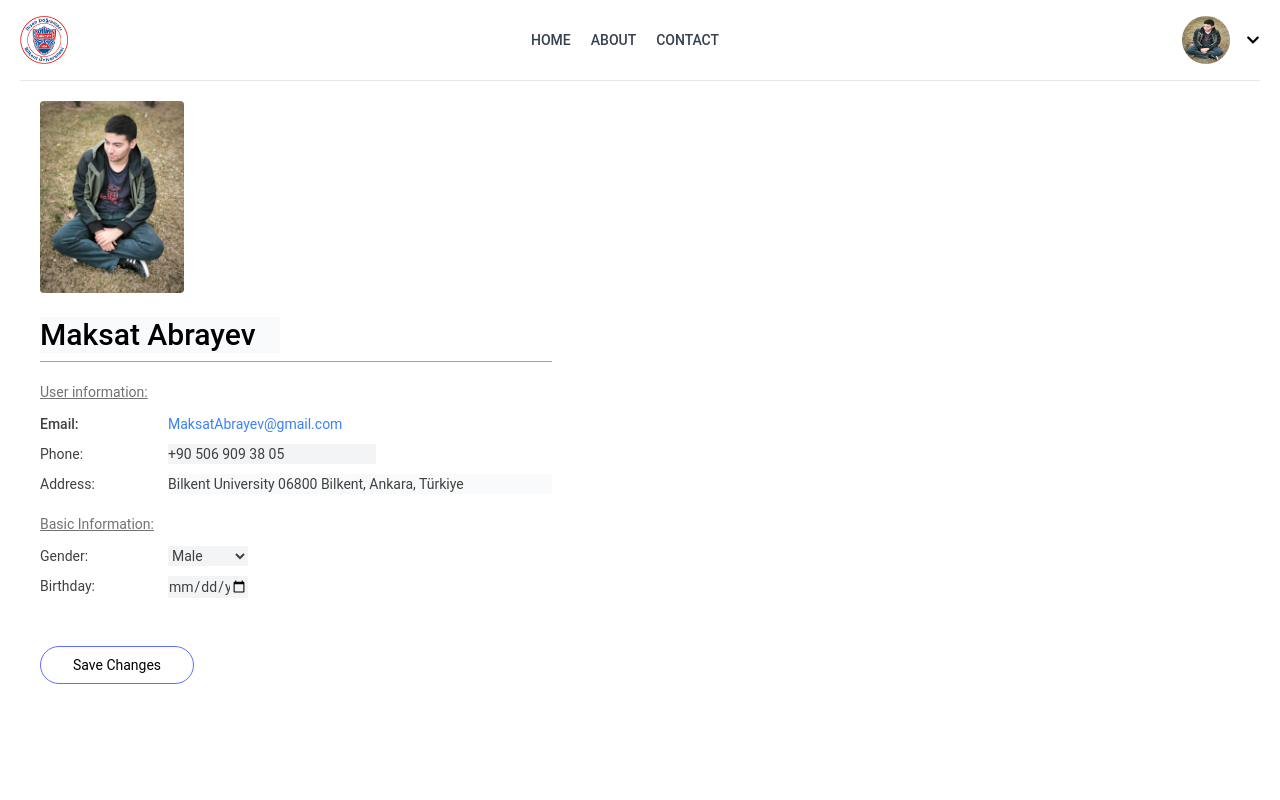
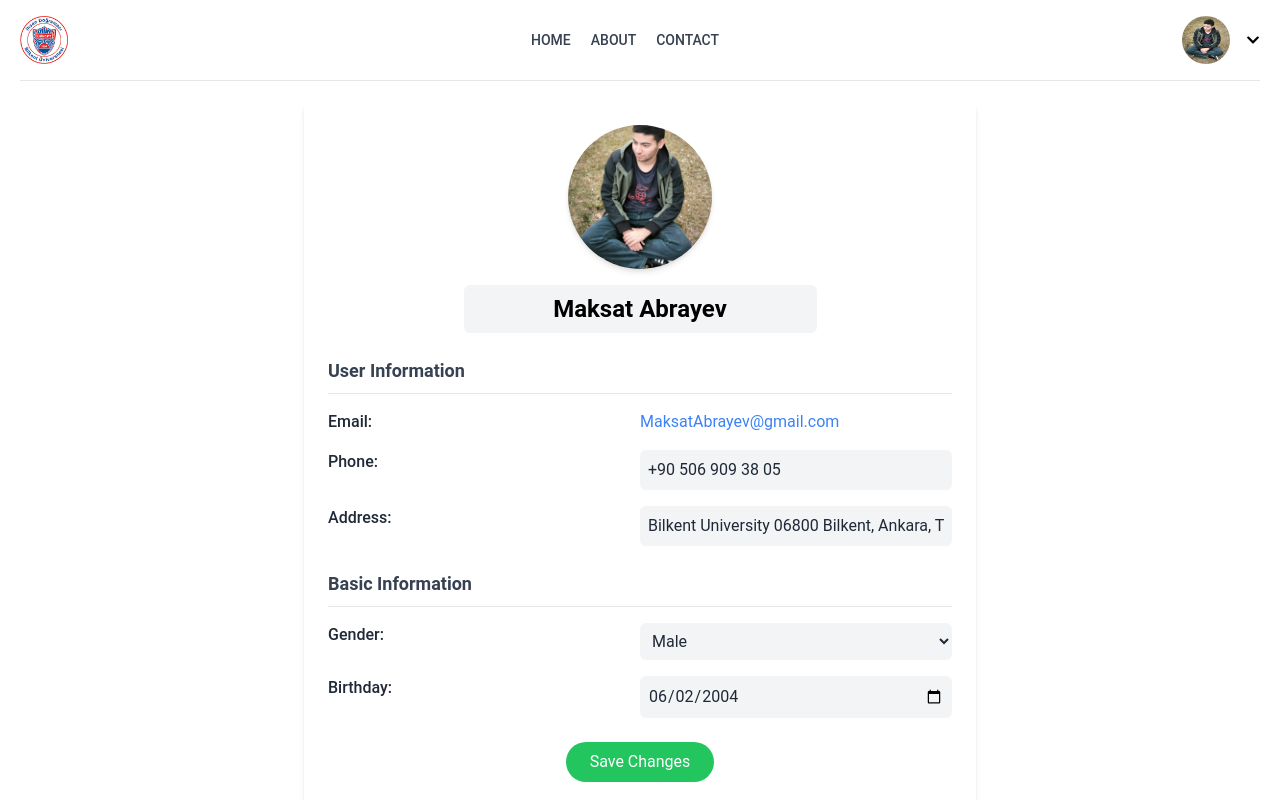
Before and after one commit to ahmadatimo/Guidex, a React (Vite) app in the folder frontend/: page /my-profile in a window 1280 px wide. Both pictures are taken after a click on the button "Edit". Shown: the top 800 px of the page. Built offline with nearby package versions, Linux system fonts and the light colour scheme.

Commit message:
Enhancing my-profile page

```diff
--- a/frontend/src/pages/MyProfile.tsx
+++ b/frontend/src/pages/MyProfile.tsx
@@ -1,82 +1,137 @@
-import React, { useState } from 'react';
+import React, { useState } from "react";
 
 const MyProfile: React.FC = () => {
-
-  const [userData , setUserData] = useState({
-    name:"Maksat Abrayev",
-    image:"public/assets/Maksat_Abrayev.jpg",
+  const [userData, setUserData] = useState({
+    name: "Maksat Abrayev",
+    image: "public/assets/Maksat_Abrayev.jpg",
     email: "MaksatAbrayev@gmail.com",
     phone: "+90 506 909 38 05",
     address: "Bilkent University 06800 Bilkent, Ankara, Türkiye",
     gender: "Male",
-    BirthDate: "02-06-2004",
+    BirthDate: "2004-06-02", // Use ISO format for compatibility with `type="date"`
+  });
 
-  })
+  const [isEdit, setIsEdit] = useState(false);
 
-  const [isEdit,setIsEdit] = useState(false);
   return (
-    <div className='ml-10 max-w-lg flex flex-col gap-2 text-sm'>
-        <img className='w-36  rounded' src={userData.image} alt="" />
-        {
-          isEdit?
-          <input className="bg-gray-50 text-3xl font-medium max-w-60 mt-4 " type="text" value={userData.name}
-          onChange={e => setUserData(prev=> ({...prev, name:e.target.value}))} /> :
-          <p className='text-3xl font-medium text-neutral-800 mt-4'>{userData.name}</p>
+    <div className="max-w-2xl mx-auto p-6 bg-white shadow-md rounded-lg space-y-6">
+      {/* Profile Picture */}
+      <div className="flex flex-col items-center">
+        <img
+          className="w-36 h-36 rounded-full shadow-md object-cover"
+          src={userData.image}
+          alt="Profile"
+        />
+        {isEdit ? (
+          <input
+            className="mt-4 text-center text-2xl font-semibold bg-gray-100 p-2 rounded-md focus:outline-none focus:ring-2 focus:ring-primary"
+            type="text"
+            value={userData.name}
+            onChange={(e) =>
+              setUserData((prev) => ({ ...prev, name: e.target.value }))
             }
-        <hr className='bg-zinc-400 h-[1px] border-none' />
+          />
+        ) : (
+          <h1 className="mt-4 text-2xl font-semibold text-gray-800">
+            {userData.name}
+          </h1>
+        )}
+      </div>
+
+      {/* User Information */}
       <div>
-          <p className='text-neutral-500 underline mt-3'>User information:</p>
-          <div className='grid grid-cols-[1fr_3fr] gap-y-2.5 mt-3 text-neutral-700'>
-            <p className='font-medium'>Email: </p>
-            <p className='text-blue-500'>{userData.email}</p>
-            <p className='font_medium'>Phone:</p>
-            {
-              isEdit?
-              <input className='bg-gray-100 max-w-52' type="text" value={userData.phone}
-              onChange={e => setUserData(prev=> ({...prev, phone:e.target.value}))} />:<p className='text-blue-400'>{userData.phone}</p>
+        <h2 className="text-lg font-semibold text-gray-700 border-b pb-2">
+          User Information
+        </h2>
+        <div className="grid grid-cols-2 gap-y-4 mt-4 text-gray-800">
+          <p className="font-medium">Email:</p>
+          <p className="text-blue-500">{userData.email}</p>
+          <p className="font-medium">Phone:</p>
+          {isEdit ? (
+            <input
+              className="bg-gray-100 p-2 rounded-md focus:outline-none focus:ring-2 focus:ring-primary"
+              type="text"
+              value={userData.phone}
+              onChange={(e) =>
+                setUserData((prev) => ({ ...prev, phone: e.target.value }))
               }
-            <p className='font_medium'>Address:</p>
-            {
-              isEdit?
-              <input className='bg-gray-50' type="text" value={userData.address}
-              onChange={e => setUserData(oldInfo => ({...oldInfo ,email:e.target.value}))}/>:
-              <p className='bg-gray-50'>{userData.address}</p>
+            />
+          ) : (
+            <p className="text-blue-400">{userData.phone}</p>
+          )}
+          <p className="font-medium">Address:</p>
+          {isEdit ? (
+            <input
+              className="bg-gray-100 p-2 rounded-md focus:outline-none focus:ring-2 focus:ring-primary"
+              type="text"
+              value={userData.address}
+              onChange={(e) =>
+                setUserData((prev) => ({ ...prev, address: e.target.value }))
               }
+            />
+          ) : (
+            <p>{userData.address}</p>
+          )}
         </div>
       </div>
+
+      {/* Basic Information */}
       <div>
-          <p className='text-neutral-500 underline mt-3'>Basic Information:</p>
-          <div className='grid grid-cols-[1fr_3fr] gap-y-2.5 mt-3 text-neutral-700'>
-            <p className='font_medium'>Gender:</p>
-            {
-              isEdit?
-              <select className='max-w-20 bg-gray-100' value={userData.gender}
-                onChange={(e) => setUserData(prev => ({...prev, gender: e.target.value}))}>
+        <h2 className="text-lg font-semibold text-gray-700 border-b pb-2">
+          Basic Information
+        </h2>
+        <div className="grid grid-cols-2 gap-y-4 mt-4 text-gray-800">
+          <p className="font-medium">Gender:</p>
+          {isEdit ? (
+            <select
+              className="bg-gray-100 p-2 rounded-md focus:outline-none focus:ring-2 focus:ring-primary"
+              value={userData.gender}
+              onChange={(e) =>
+                setUserData((prev) => ({ ...prev, gender: e.target.value }))
+              }
+            >
               <option value="Male">Male</option>
               <option value="Female">Female</option>
-              </select>: <p className='text-gray-400'>{userData.gender}</p>
+            </select>
+          ) : (
+            <p className="text-gray-500">{userData.gender}</p>
+          )}
+          <p className="font-medium">Birthday:</p>
+          {isEdit ? (
+            <input
+              type="date"
+              className="bg-gray-100 p-2 rounded-md focus:outline-none focus:ring-2 focus:ring-primary"
+              value={userData.BirthDate}
+              onChange={(e) =>
+                setUserData((prev) => ({ ...prev, BirthDate: e.target.value }))
               }
-            <p className='font_medium'>Birthday:</p>
-            {
-              isEdit?
-              <input type="date" className='max-w-20 bg-gray-100' value={userData.BirthDate}
-              onChange={(e) => setUserData(prev => ({...prev, BirthDate: e.target.value}))} />:
-              <p className='text-gray-400'>{userData.BirthDate}</p>
-            }
+            />
+          ) : (
+            <p className="text-gray-500">{userData.BirthDate}</p>
+          )}
         </div>
       </div>
-        <div className='mt-10'>
-            {
-              isEdit?
-              <button className = 'border border-primary px-8 py-2 rounded-full hover:bg-primary hover:text-white transition-all'
-              onClick={() => setIsEdit(false)}>Save Changes</button>:
-              <button className = 'border border-primary px-8 py-2 rounded-full hover:bg-primary hover:text-white transition-all'
-              onClick={() => setIsEdit(true)}>Edit</button>
-            }
+
+      {/* Edit/Save Button */}
+      <div className="flex justify-center mt-6">
+        {isEdit ? (
+          <button
+            className="bg-green-500 text-white px-6 py-2 rounded-full hover:bg-green-600 transition-all"
+            onClick={() => setIsEdit(false)}
+          >
+            Save Changes
+          </button>
+        ) : (
+          <button
+            className="bg-blue-500 text-white px-6 py-2 rounded-full hover:bg-blue-600 transition-all"
+            onClick={() => setIsEdit(true)}
+          >
+            Edit
+          </button>
+        )}
       </div>
     </div>
-  )
-}
+  );
+};
 
-
-export default MyProfile
+export default MyProfile;
```
Lines whose indentation alone changed are shown as unchanged.
